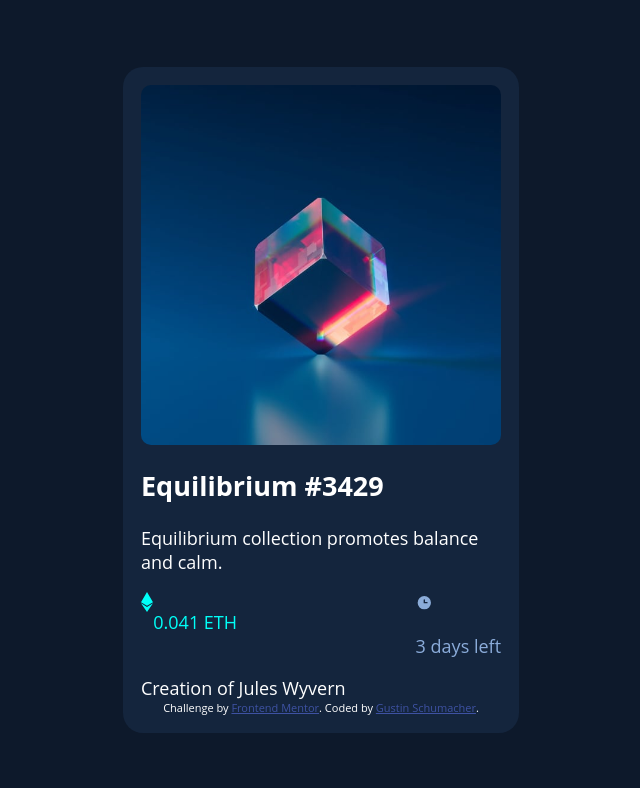
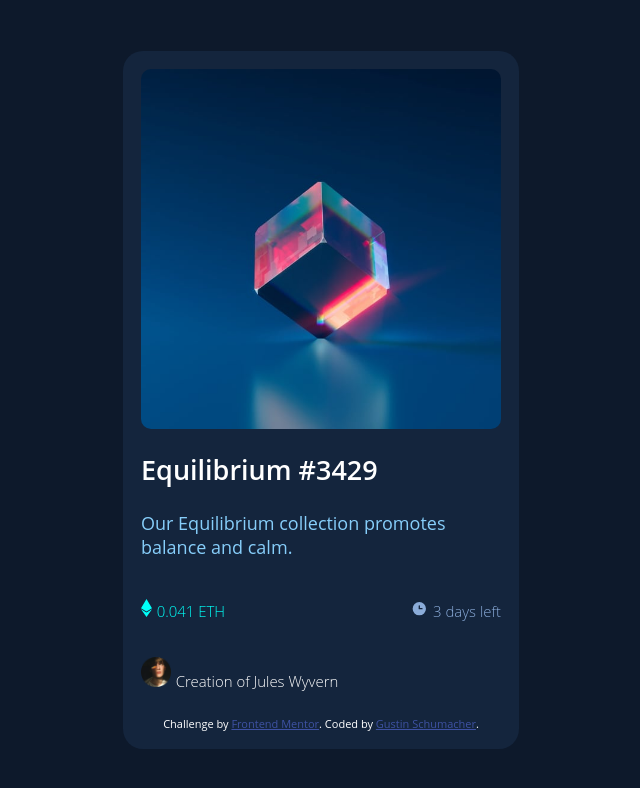
Before and after one commit to GustinSchumacher/NFT-Preview-Component, a plain HTML site: page index.html in a window 1280 px wide. Shown: the whole page, without its empty margins (319-959 px from the left). Drawn offline with Linux system fonts and the light colour scheme.

Commit message:
finished styling

```diff
--- a/index.html
+++ b/index.html
@@ -20,19 +20,21 @@
 
       <h2>Equilibrium #3429</h2>
 
-      <p>Equilibrium collection promotes balance and calm.</p>
+      <p>Our Equilibrium collection promotes balance and calm.</p>
       <div id="icon">
         <div class="ethereum">
           <img src="./images/icon-ethereum.svg" alt="ethereum icon" />
-          <p>0.041 ETH</p>
+          <h5>0.041 ETH</h5>
         </div>
         <div class="time">
           <img src="./images/icon-clock.svg" alt="clock icon" />
-          <p>3 days left</p>
+          <h5>3 days left</h5>
         </div>
       </div>
-      Creation of Jules Wyvern
-
+      <div class="creator">
+        <img src="./images/image-avatar.png" alt="picture of Jules Wyvern" height="30px">
+        <h5>Creation of Jules Wyvern</h5>
+      </div>
       <div class="attribution">
         Challenge by
         <a href="https://www.frontendmentor.io?ref=challenge" target="_blank"
--- a/styles/style.css
+++ b/styles/style.css
@@ -9,6 +9,10 @@ body {
   font-family: "Open Sans", sans-serif;
   font-size: 18px;
   width: 100%;
+}
+
+h2 {
+  font-weight: 600;
 }
 
 .attribution {
@@ -26,6 +30,7 @@ body {
   width: 100%;
   max-width: 360px;
   margin: 1em;
+
 }
 
 .main-img {
@@ -34,17 +39,23 @@ body {
   margin-right: auto;
   width: 100%;
   border-radius: 10px;
+
+}
+
+p {
+  color: lightskyblue;
+  font-weight: 400;
 }
 
 #icon {
   display: flex;
   justify-content: space-between;
+  font-weight: 400;
+
 }
 
 .ethereum {
   color: hsl(178, 100%, 50%);
-  justify-content:space-between;
-  display: flex;
   height: 20px;
 }
 
@@ -54,5 +65,14 @@ body {
 }
 
 img {
-  justify-content: flex-start;
+  display: inline-block;
 }
+
+h5 {
+  display: inline-block;
+  font-weight: 300;
+}
+
+.creator {
+  font-weight: 300;
+}
```
